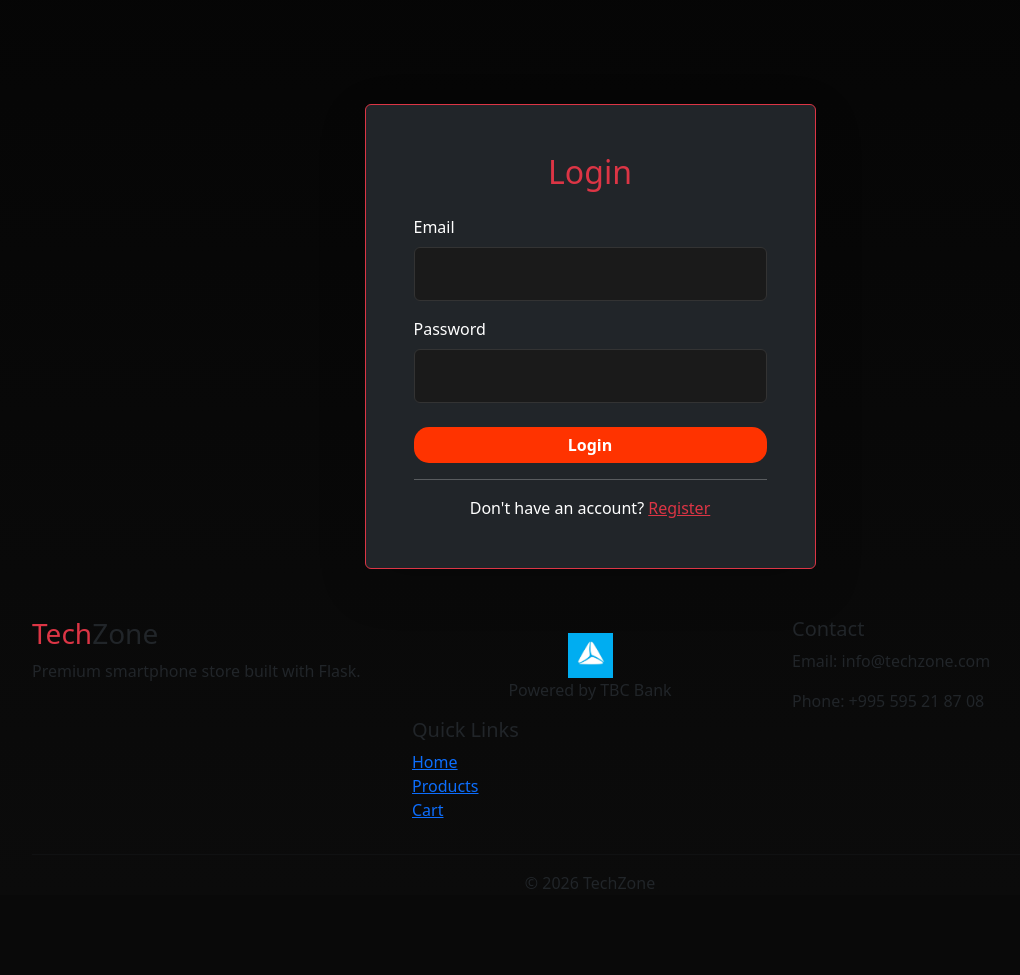
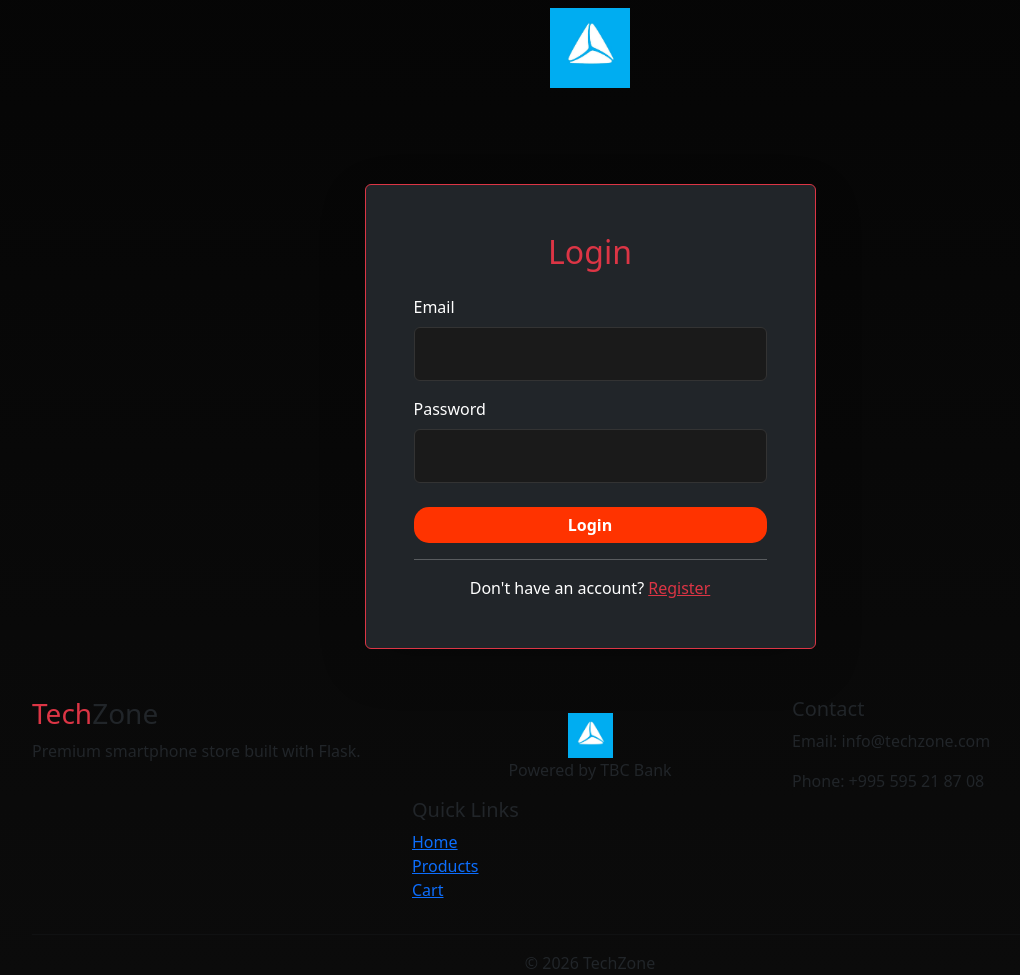
Before and after one commit to buskandzejanomate-ops/TECH-ZONE-FINNISHED1, a Flask app: page /login in a window 1280 px wide. Shown: the part 64-1039 px from the top of the page, without its empty margins (50-1070 px from the left). Before the commit the page ends 953 px from the top, so only its background shows below. Run offline with Flask 3, Linux system fonts and the light colour scheme.

Commit message:
Update login.html

```diff
--- a/Tech Zone/templates/login.html
+++ b/Tech Zone/templates/login.html
@@ -3,6 +3,11 @@
 {% block title %}Login | TechZone{% endblock %}
 
 {% block content %}
+
+<div class="text-center mb-4">
+    <img src="{{ url_for('static', filename='images/tbc.png') }}"
+         width="80">
+</div>
 
 <div class="container py-5 mt-5">
 
```
